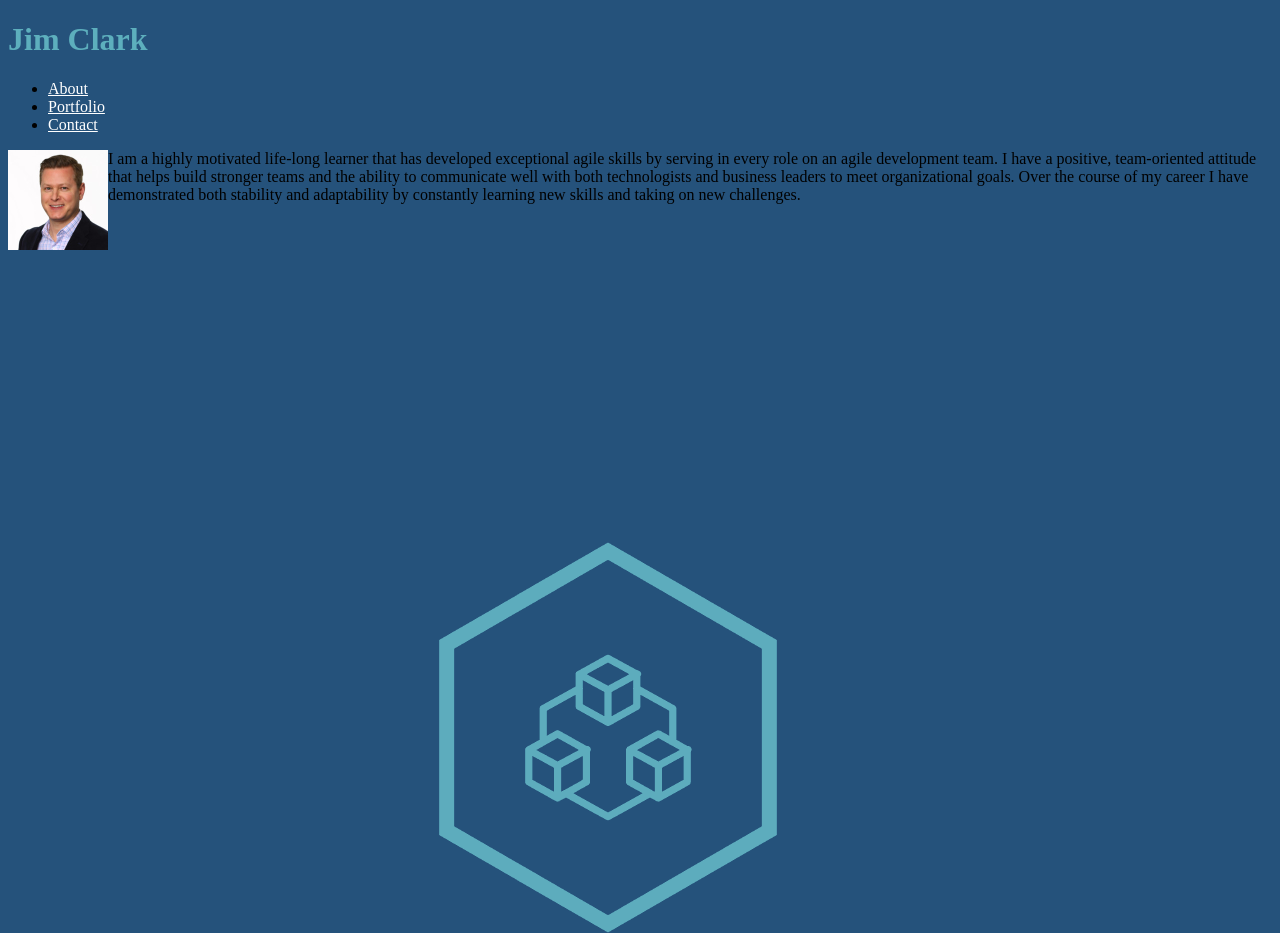
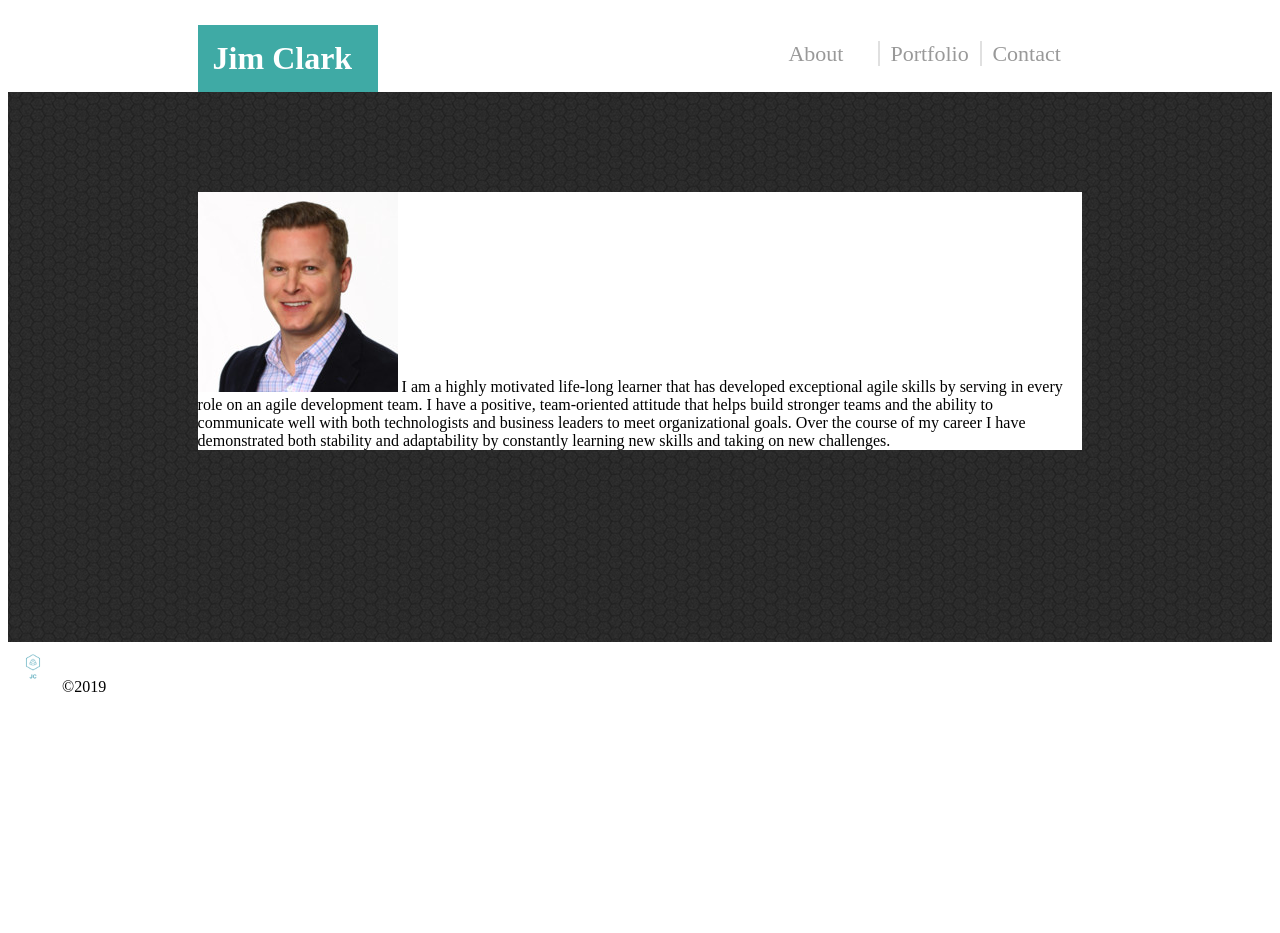
Before and after one commit to jmclark801/basic-portfolio, a plain HTML site: page index.html in a window 1280 px wide. Shown: the top 933 px of the page. After the commit the page ends 800 px from the top, so only its background shows below. Drawn offline with Linux system fonts and the light colour scheme.

Commit message:
update styles on About page and app header - WIP

```diff
--- a/assets/css/styles.css
+++ b/assets/css/styles.css
@@ -1,22 +1,60 @@
-body {
-  background-color: #25527B
+/* CSS for Jim Clark's portfolio */
+
+.app-header {
+  display: flex;
+  justify-content: space-between;
+  margin-top: 25px;
 }
 
-h1 {
-  color: #5DAFBD
+.content {
+  background: white;
+  margin: 50px 15% 0px;;
 }
 
-p, a, link {
-  color: white;
+.content-wrapper {
+  background: url("../images/dark-honeycomb.png");
+  min-height: 500px;
+  width: 100%;
+  padding-top: 50px;
 }
 
-.profile-image {
-  float: left;
-  height: 100px;
-  width: 100px;
+.margin-wrapper {
+  margin: 0 15%;
 }
 
-.profile-logo {
+.name {
+  background-color: #3FAAA5;
+  color: white;
+  padding: 15px;
+  margin: 0px 0px 0px 0px;
+  width: 150px;
+}
+
+.navigation {
+  display: flex;
+  justify-content: space-between;
+}
+
+.nav-item {
+  align-self: auto;
+  list-style-type: none;
+  height: 25px;
+  width: 80px;
+  padding: 0 10px;
+}
+
+.nav-item a {
+  color: #999;
+  font-size: 22px;
+  text-decoration: none;
+}
+
+li:nth-child(even) {
+  border-left: 2px solid rgba(153, 153, 153, .3);
+  border-right: 2px solid rgba(153, 153, 153, .3);
+}
+
+.footer-image {
   height: 50px;
   width: 50px;
 }
--- a/index.html
+++ b/index.html
@@ -6,24 +6,26 @@
     <link rel="stylesheet" href="assets/css/styles.css">
   </head>
     <body>
-      <header>
-          <h1>
+      <div class="margin-wrapper">
+        <header class="app-header">
+            <h1 class="name">
               Jim Clark
             </h1>
-          <ul>
-            <li><a href="index.html">About</a></li>
-            <li><a href="portfolio.html">Portfolio</a></li>
-            <li><a href="contact.html">Contact</a></li>
+            <ul class="navigation">
+              <li class="nav-item"><a href="index.html">About</a></li>
+              <li class="nav-item"><a href="portfolio.html">Portfolio</a></li>
+              <li class="nav-item"><a href="contact.html">Contact</a></li>
             </ul>
+          </div>
         </header>
-      <div>
-          <article>
+      <div class="content-wrapper">
+            <article class="content">
               <img class="profile-image" alt="profile picture of a handsome man" src="assets/images/profile.jpg">
               I am a highly motivated life-long learner that has developed exceptional agile skills by serving in every role on an agile development team. I have a positive, team-oriented attitude that helps build stronger teams and the ability to communicate well with both technologists and business leaders to meet organizational goals. Over the course of my career I have demonstrated both stability and adaptability by constantly learning new skills and taking on new challenges.
             </article>
       </div>
       <footer>
-        <img src="assets/images/logo_transparent.png">
+        <img class="footer-image" src="assets/images/logo_transparent.png">
         ©2019
       </footer>
     </body>
```
Also changed, not shown: assets/images/dark-honeycomb.png (added). Lines whose indentation alone changed are shown as unchanged.
